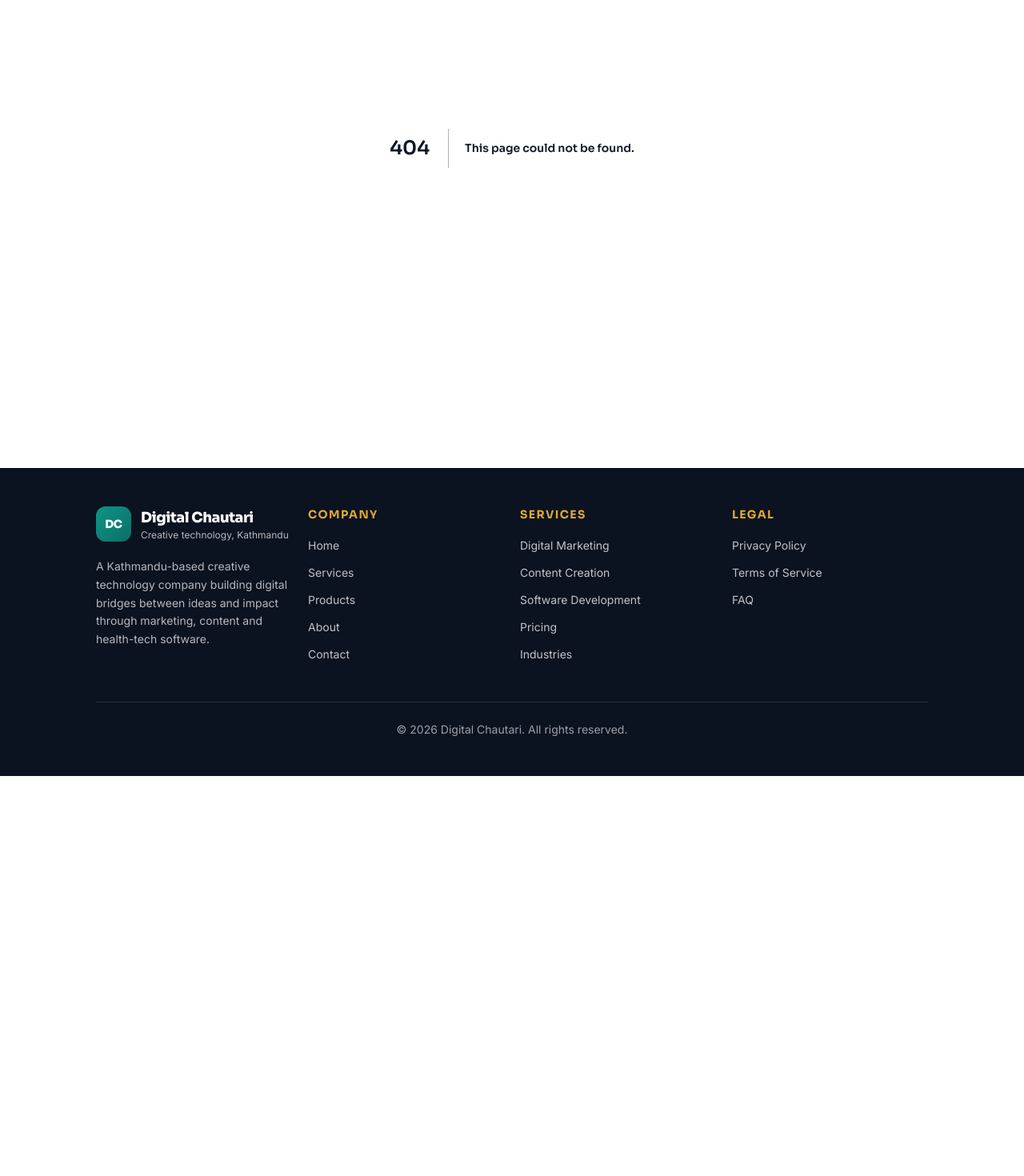
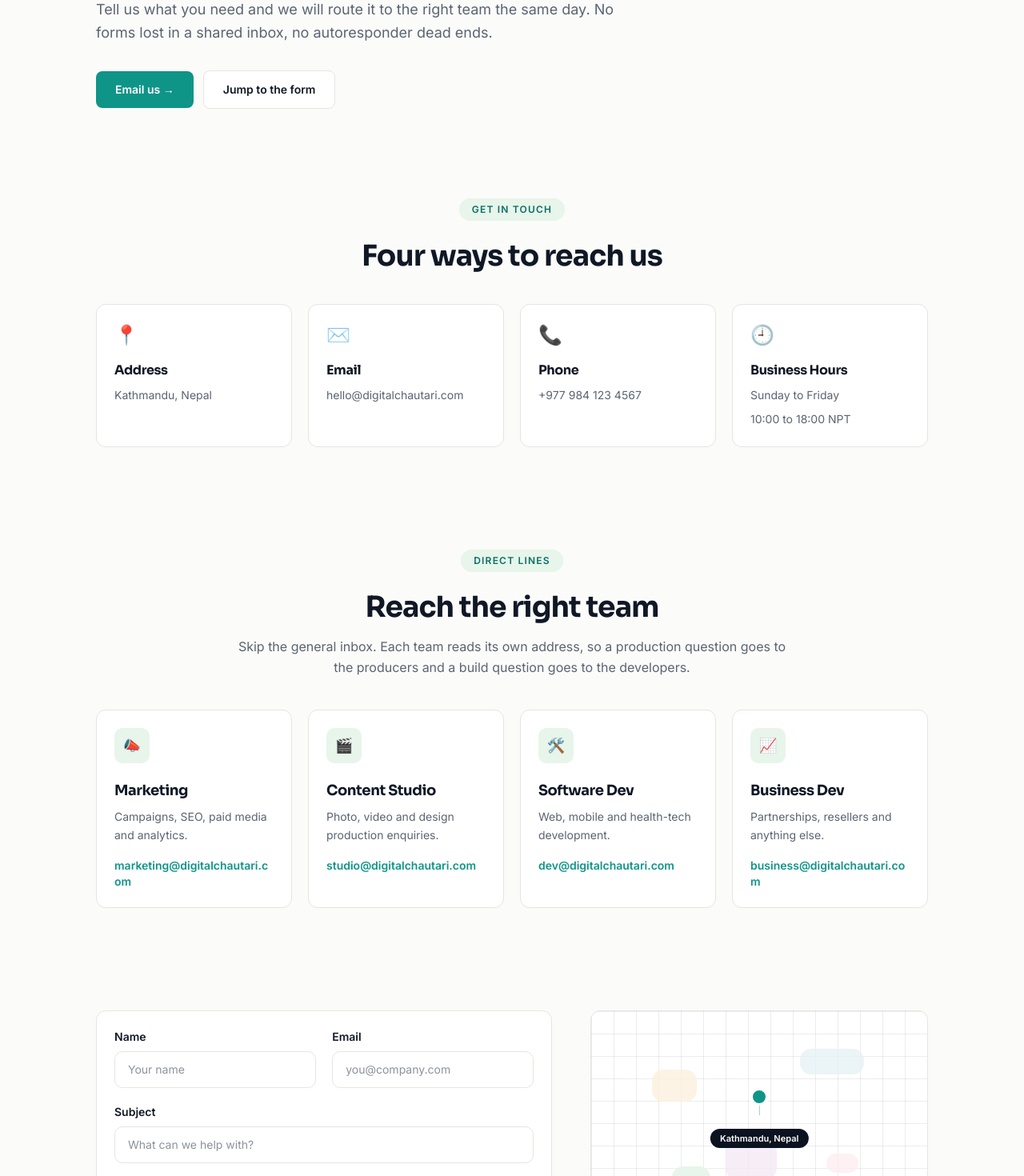
Before and after one commit to kapilraut1/Digital-chautari, a Next.js app: page /contact in a window 1280 px wide. Before the commit this address had no page. Shown: the part 296-1766 px from the top of the page at 80% size. Before the commit the page ends 1266 px from the top, so only its background shows below. Built offline with nearby package versions, Linux system fonts and the light colour scheme.

Commit message:
feat: add contact page with map placeholder and response times

```diff
--- /dev/null
+++ b/app/contact/page.tsx
@@ -0,0 +1,43 @@
+import type { Metadata } from "next";
+
+import { Button } from "@/components/Button";
+import { ContactChannels } from "@/components/contact/ContactChannels";
+import { ContactForm } from "@/components/contact/ContactForm";
+import { ContactSidebar } from "@/components/contact/ContactSidebar";
+import { DirectLines } from "@/components/contact/DirectLines";
+import { Hero } from "@/components/Hero";
+import { Section } from "@/components/Section";
+
+export const metadata: Metadata = {
+  title: "Contact",
+  description:
+    "Reach Digital Chautari in Kathmandu, Nepal. Email a department directly or send us your project details.",
+};
+
+export default function ContactPage() {
+  return (
+    <main id="main" className="flex-1">
+      <Hero
+        eyebrow="Contact us"
+        title="Let's start a conversation"
+        highlight="start a conversation"
+        lede="Tell us what you need and we will route it to the right team the same day. No forms lost in a shared inbox, no autoresponder dead ends."
+      >
+        <Button href="mailto:hello@digitalchautari.com">Email us &rarr;</Button>
+        <Button href="#contact-form" variant="ghost">
+          Jump to the form
+        </Button>
+      </Hero>
+
+      <ContactChannels />
+      <DirectLines />
+
+      <Section id="contact-form">
+        <div className="grid gap-section lg:grid-cols-[minmax(0,1.15fr)_minmax(0,0.85fr)] lg:gap-section-tight">
+          <ContactForm />
+          <ContactSidebar />
+        </div>
+      </Section>
+    </main>
+  );
+}
--- /dev/null
+++ b/components/contact/ContactSidebar.tsx
@@ -0,0 +1,76 @@
+import { Button } from "@/components/Button";
+import { IconChip } from "@/components/IconChip";
+import { responseTimes } from "@/lib/contact";
+
+export function ContactSidebar() {
+  return (
+    <div className="flex flex-col gap-grid">
+      <div className="overflow-hidden rounded-card border border-line bg-white">
+        <div
+          aria-hidden="true"
+          className="relative aspect-[16/10] bg-map-grid bg-[size:28px_28px]"
+        >
+          <span className="absolute left-[18%] top-[28%] h-10 w-14 rounded-badge bg-chip-gold/80" />
+          <span className="absolute left-[62%] top-[18%] h-8 w-20 rounded-badge bg-chip-teal/80" />
+          <span className="absolute left-[40%] top-[62%] h-12 w-16 rounded-badge bg-chip-lilac/80" />
+          <span className="absolute left-[70%] top-[68%] h-6 w-10 rounded-badge bg-chip-pink/80" />
+          <span className="absolute left-[24%] top-[74%] h-10 w-12 rounded-badge bg-chip-mint" />
+
+          <span className="absolute left-1/2 top-1/2 -translate-x-1/2 -translate-y-full">
+            <span className="block h-6 w-6 rounded-full border-4 border-white bg-primary shadow-card" />
+            <span className="mx-auto block h-3 w-px -translate-y-px bg-primary/40" />
+          </span>
+          <span className="absolute left-1/2 top-1/2 mt-4 -translate-x-1/2 rounded-pill bg-navy px-3 py-1 text-[11px] font-semibold text-white">
+            Kathmandu, Nepal
+          </span>
+        </div>
+
+        <div className="p-card">
+          <h3 className="font-display text-base font-bold tracking-tight text-ink">
+            Kathmandu, Nepal
+          </h3>
+          <p className="mt-1 text-sm leading-relaxed text-muted">
+            Jhamsikhel, Lalitpur. Visit the office any working day, or send a
+            message first and we will have coffee waiting.
+          </p>
+        </div>
+      </div>
+
+      <div className="flex flex-col items-start gap-4 rounded-card bg-navy p-card">
+        <div className="flex items-center gap-3">
+          <IconChip tone="gold">
+            <span className="text-primaryDark">⚡</span>
+          </IconChip>
+          <h3 className="font-display text-base font-bold tracking-tight text-white">
+            Need quick answers?
+          </h3>
+        </div>
+        <p className="text-sm leading-relaxed text-white/70">
+          Most common questions about scope, pricing and timelines are answered
+          on the FAQ page.
+        </p>
+        <Button href="#" variant="light">
+          Visit FAQ page &rarr;
+        </Button>
+      </div>
+
+      <div className="rounded-card border border-line bg-white p-card">
+        <h3 className="font-display text-base font-bold tracking-tight text-ink">
+          Response times
+        </h3>
+
+        <ul className="mt-4 flex flex-col gap-3">
+          {responseTimes.map((item) => (
+            <li
+              key={item.label}
+              className="flex items-center justify-between gap-3 text-sm"
+            >
+              <span className="font-medium text-ink">{item.label}</span>
+              <span className="text-muted">{item.value}</span>
+            </li>
+          ))}
+        </ul>
+      </div>
+    </div>
+  );
+}
--- a/tailwind.config.ts
+++ b/tailwind.config.ts
@@ -64,6 +64,8 @@ const config: Config = {
         "cta-sheen":
           "radial-gradient(60% 60% at 85% 10%, rgba(255,255,255,0.18) 0%, rgba(255,255,255,0) 70%)",
         "paper-fade": "linear-gradient(180deg, #101826 0%, #0B1220 100%)",
+        "map-grid":
+          "linear-gradient(rgba(16,24,38,0.08) 1px, transparent 1px), linear-gradient(90deg, rgba(16,24,38,0.08) 1px, transparent 1px)",
       },
     },
   },
```
